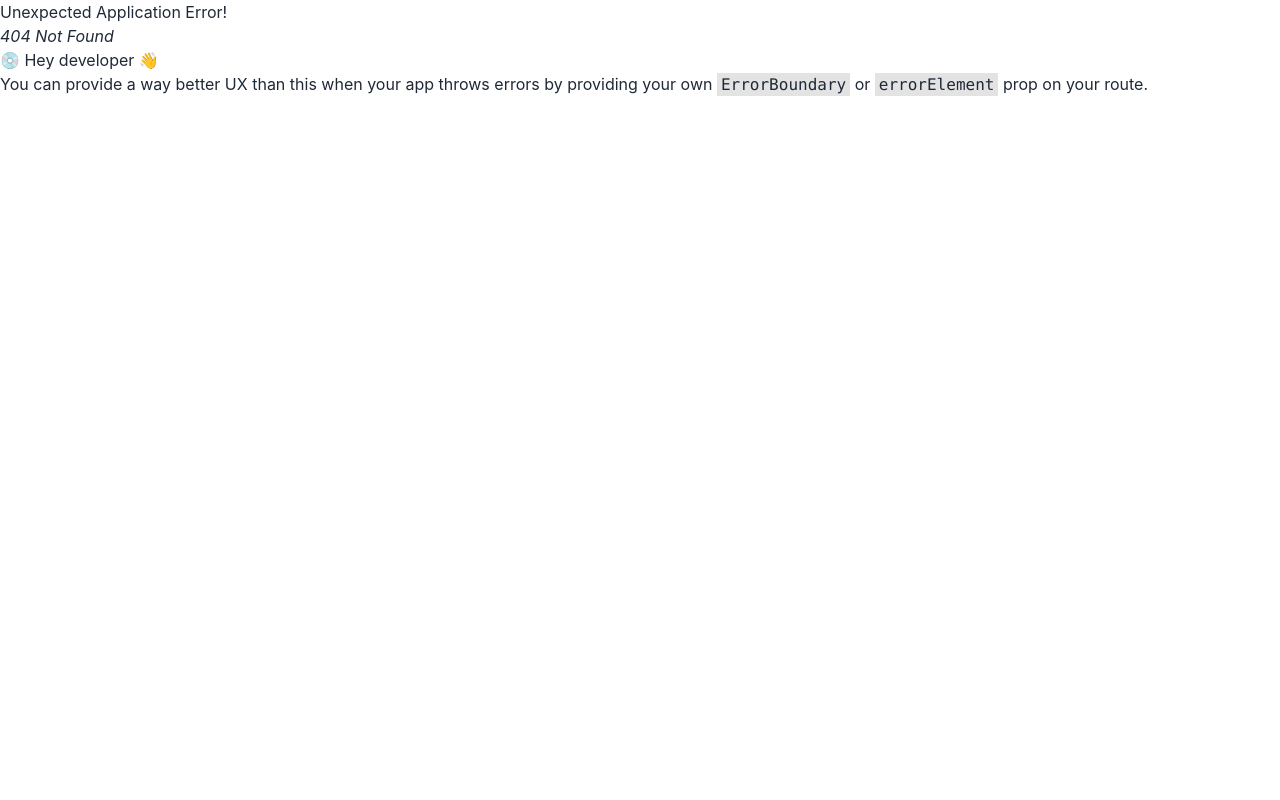
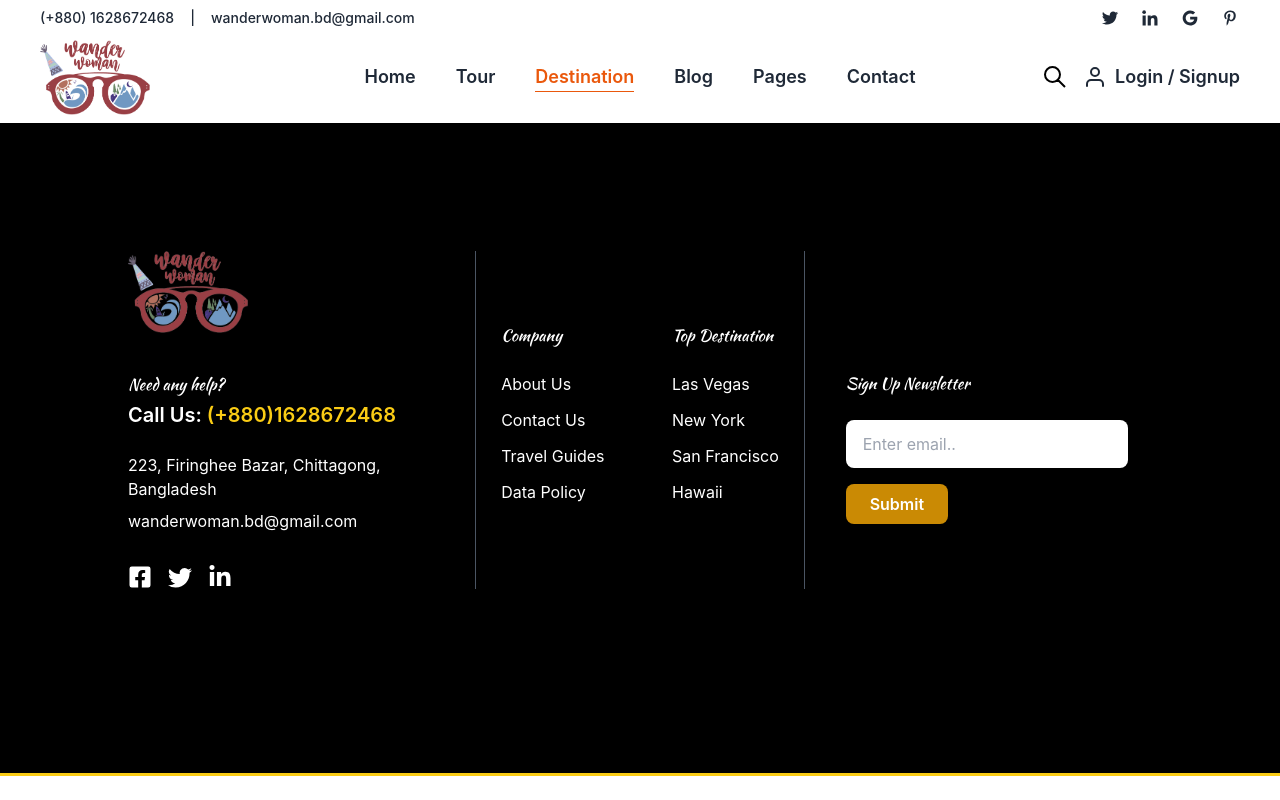
Before and after one commit to tantaana/wander_woman_client, a React (Create React App) app: page /destination in a window 1280 px wide. Before the commit this address had no page. Built offline with nearby package versions, Linux system fonts and the light colour scheme.

Commit message:
readme edited

```diff
--- a/src/Layouts/Main.js
+++ b/src/Layouts/Main.js
@@ -6,8 +6,8 @@ import Footer from "../Shared/Footer/Footer";
 const Main = () => {
   return (
     <div>
-      {/* <Navbar /> */}
-      {/* <Outlet /> */}
+      <Navbar />
+      <Outlet />
       <Footer />
     </div>
   );
--- /dev/null
+++ b/src/Pages/DestinationNav/DestinationNav.js
@@ -0,0 +1,7 @@
+import React from "react";
+
+const DestinationNav = () => {
+  return <div></div>;
+};
+
+export default DestinationNav;
--- a/src/Routes/Routes/Routes.js
+++ b/src/Routes/Routes/Routes.js
@@ -1,6 +1,7 @@
 import { createBrowserRouter } from "react-router-dom";
 import Main from "../../Layouts/Main";
 import Homepage from "../../Pages/Homepage/Homepage";
+import DestinationNav from "../../Pages/DestinationNav/DestinationNav";
 
 export const router = createBrowserRouter([
   {
@@ -11,6 +12,10 @@ export const router = createBrowserRouter([
         path: "/",
         element: <Homepage />,
       },
+      {
+        path: "/destination",
+        element: <DestinationNav />,
+      },
     ],
   },
 ]);
--- a/src/Shared/Navbar/Navbar.js
+++ b/src/Shared/Navbar/Navbar.js
@@ -11,11 +11,12 @@ const Navbar = () => {
   const activeLinks = ({ isActive }) => {
     return {
       color: isActive ? "#ea580c" : "",
+      borderBottom: isActive ? "1px solid #ea580c" : "1px solid transparent",
     };
   };
 
   return (
-    <div className="border border-black px-10 py-2">
+    <div className="px-10 py-2">
       <div className="flex items-center justify-between mb-3">
         <div className="flex items-center gap-4">
           <Link to="tel:+8801628672468">
@@ -41,14 +42,14 @@ const Navbar = () => {
         </div>
       </div>
 
-      <div className="grid grid-cols-4">
+      <div className="grid grid-cols-4 gap-2">
         <div className="flex justify-start">
           <NavLink to="/" className="duration-300 ease-in-out hover:scale-105">
             <img src={logo} className="w-[110px]" alt="" />
           </NavLink>
         </div>
 
-        <div className="col-span-2 flex justify-center items-center gap-10">
+        <div className="col-span-2 hidden md:flex flex-wrap justify-center items-center gap-y-2 gap-x-6 xl:gap-10">
           <NavLink
             to="/"
             style={activeLinks}
@@ -98,7 +99,7 @@ const Navbar = () => {
           </NavLink>
         </div>
 
-        <div className="flex items-center justify-end gap-4">
+        <div className="hidden md:flex flex-col lg:flex-row items-end lg:items-center justify-end gap-4">
           <GrSearch className="text-2xl hover:cursor-pointer" />
 
           <Link
```
Also changed, not shown: 2 other files (tests, documents, lock files or other folders).
